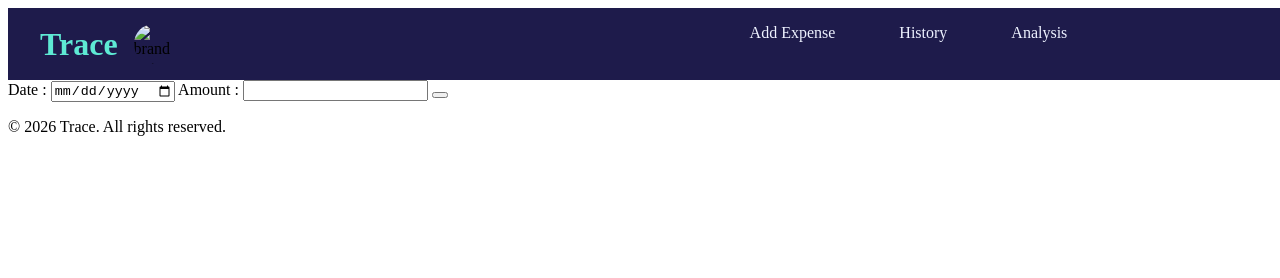
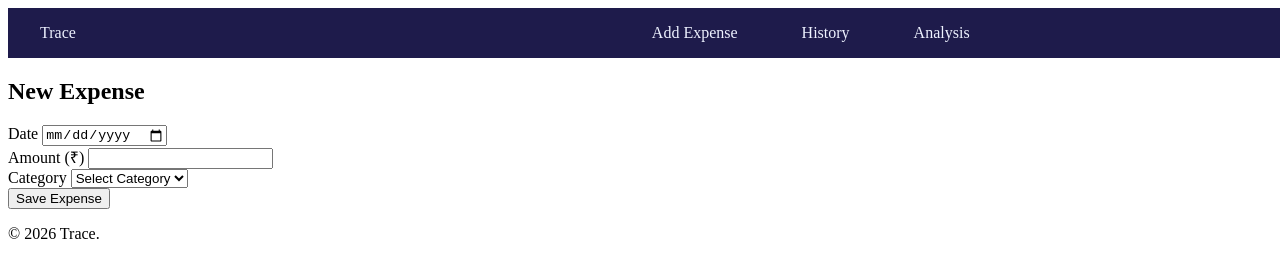
Before and after one commit to UserDeviceOsAll/Trace, a plain HTML site: page input.html in a window 1280 px wide. Shown: the top 278 px of the page. Drawn offline with Linux system fonts and the light colour scheme.

Commit message:
improved input.html

```diff
--- a/input.html
+++ b/input.html
@@ -3,34 +3,49 @@
 <head>
     <meta charset="UTF-8">
     <meta name="viewport" content="width=device-width, initial-scale=1.0">
-    <meta name="description" content="Trace is a tool, offline expense tracker.
-    Track your daily expenses, set monthly budgets.">
-    <title>Trace | Expense Tracker</title>
+    <title>Trace | Add Expense</title>
     <link rel="stylesheet" href="style.css">
+    <script src="script.js" defer></script>
 </head>
 <body>
     <header>
-        <div class="brand">
-            <h1 id="brand-name">Trace</h1>
-            <img id="brand-img" alt="brand logo" src="">
-        </div>
+        <a href="index.html" class="brand">Trace</a>
         <nav>
-            <a href="input.html" target="_blank">Add Expense</a>
-            <a href="history.html" target="_blank">History</a>
-            <a href="analysis.html" target="_blank">Analysis</a>
+            <a href="input.html" class="active">Add Expense</a>
+            <a href="history.html">History</a>
+            <a href="analysis.html">Analysis</a>
         </nav>
     </header>
     <main>
-        <form action="/submit">
-            <label for="date">Date : </label>
-            <input id="date" type="date" required>
-            <label for="amount">Amount : </label>
-            <input id="amount" type="number" required>
-            <button id="form-butn"></button>
-        </form>
+        <section class="card form-card">
+            <h2>New Expense</h2>
+            <form id="expense-form">
+                <div class="field">
+                    <label for="date">Date</label>
+                    <input type="date" id="date" required>
+                </div>
+                <div class="field">
+                    <label for="amount">Amount (₹)</label>
+                    <input type="number" id="amount" step="0.01" min="1" required>
+                </div>
+                <div class="field">
+                    <label for="category">Category</label>
+                    <select id="category" required>
+                        <option value="">Select Category</option>
+                        <option value="Food">Food</option>
+                        <option value="Transport">Transport</option>
+                        <option value="Entertainment">Entertainment</option>
+                        <option value="Clothing">Clothing</option>
+                        <option value="Essentials">Essentials</option>
+                        <option value="Other">Other</option>
+                    </select>
+                </div>
+                <button type="submit" class="btn">Save Expense</button>
+            </form>
+        </section>
     </main>
     <footer>
-        <p>&copy; 2026 Trace. All rights reserved.</p>
+        <p>&copy; 2026 Trace.</p>
     </footer>
 </body>
 </html>
```
